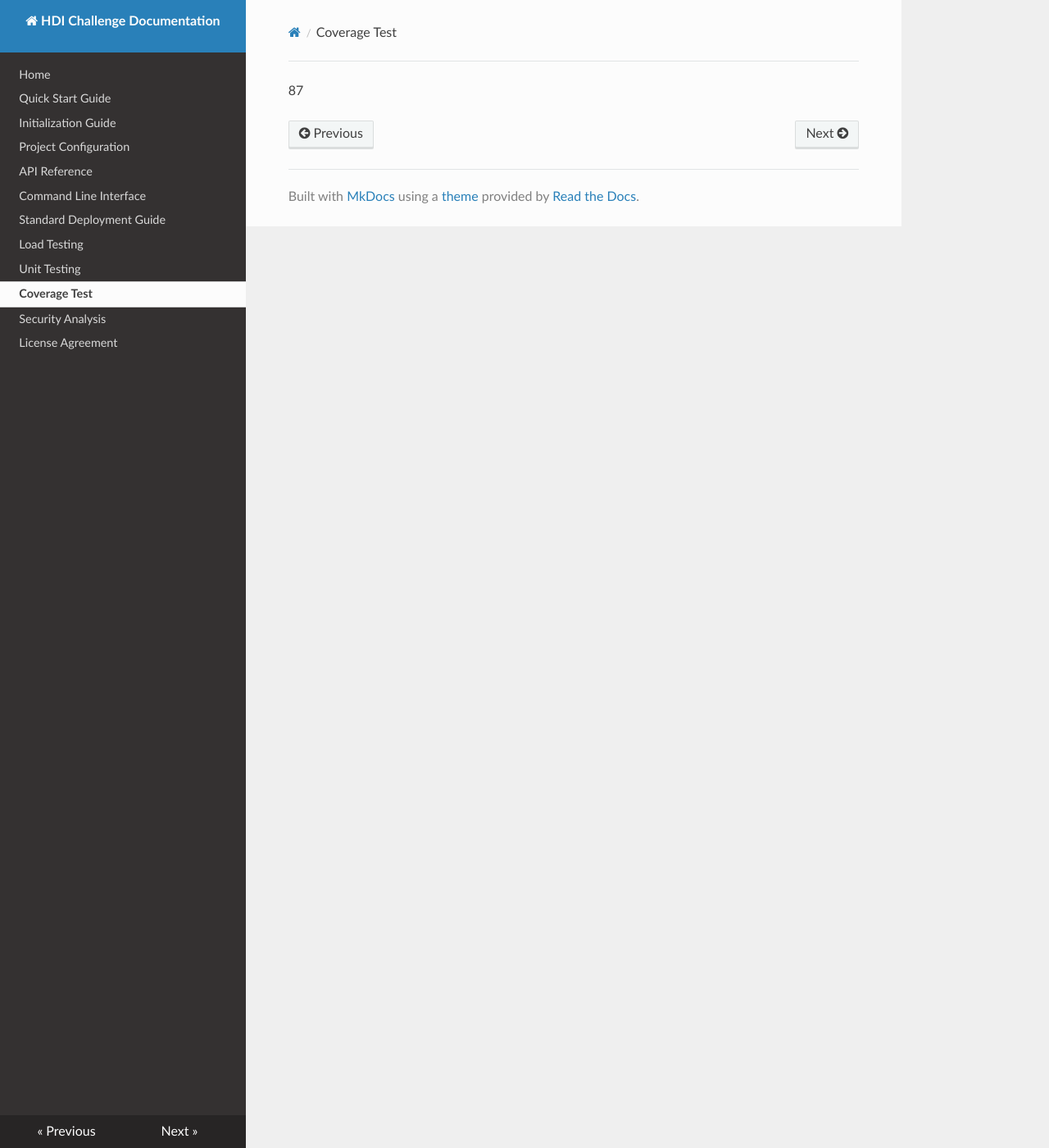
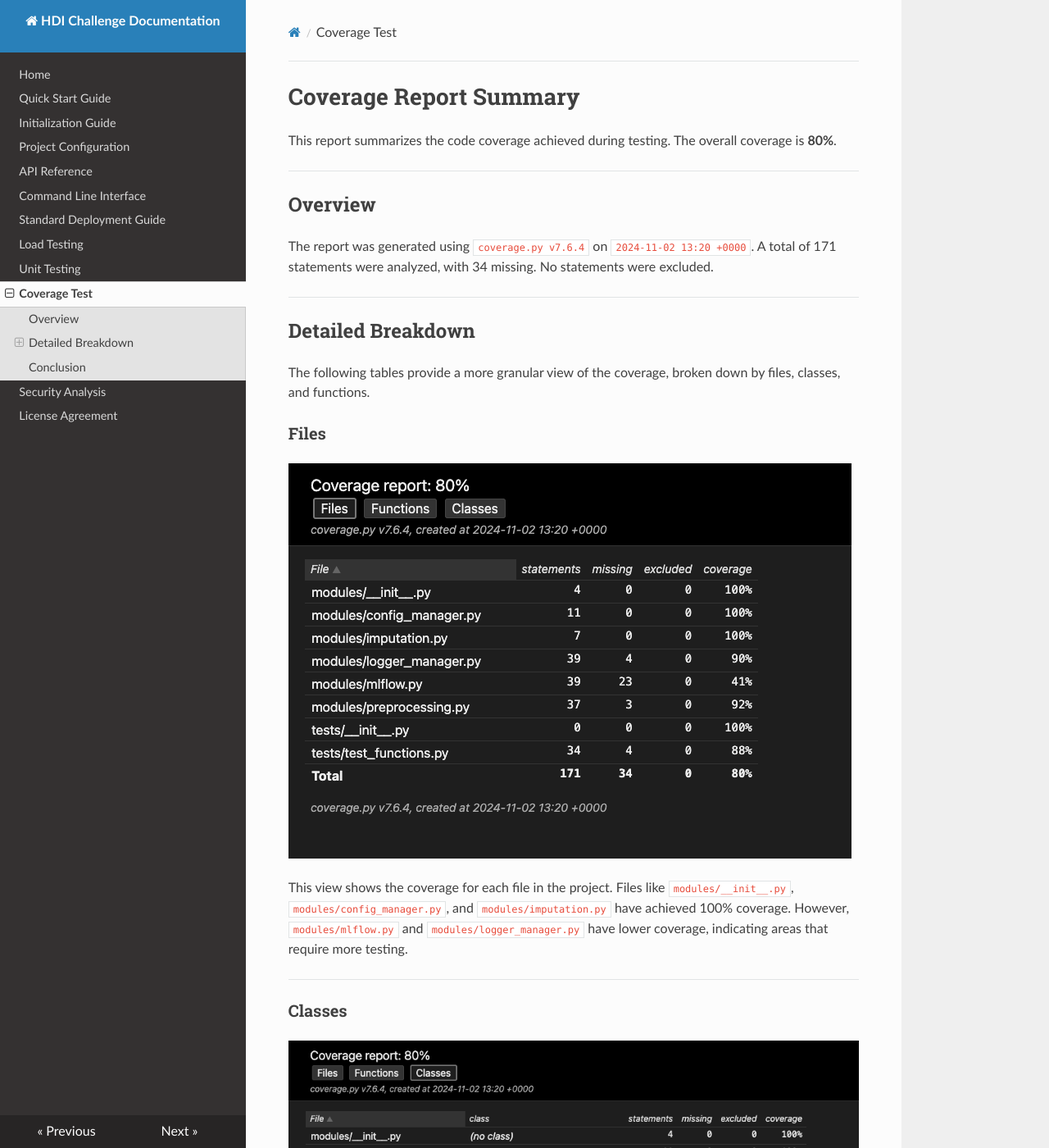
Before and after one commit to jarb29/hdi-reto, an MkDocs documentation site: the page built from docs/coverage.md, in a window 1280 px wide and 1400 px high. Shown: the whole window at 82% size. Built offline with MkDocs 1.6.1, drawn with Linux system fonts in a browser that asks for light colours; nearby versions of some CDN libraries; some of the changed text lies outside the part shown.

Commit message:
Update coverage report with detailed breakdown
Added a comprehensive summary of

```diff
--- a/docs/coverage.md
+++ b/docs/coverage.md
@@ -1 +1,43 @@
-87
+# Coverage Report Summary
+
+This report summarizes the code coverage achieved during testing. The overall coverage is **80%**.
+
+---
+
+## Overview
+
+The report was generated using `coverage.py v7.6.4` on `2024-11-02 13:20 +0000`. A total of 171 statements were analyzed, with 34 missing. No statements were excluded.
+
+---
+
+## Detailed Breakdown
+
+The following tables provide a more granular view of the coverage, broken down by files, classes, and functions.
+
+### Files
+
+![Coverage by File](images/O1.png)
+
+This view shows the coverage for each file in the project. Files like `modules/__init__.py`, `modules/config_manager.py`, and `modules/imputation.py` have achieved 100% coverage. However, `modules/mlflow.py` and `modules/logger_manager.py` have lower coverage, indicating areas that require more testing.
+
+---
+
+### Classes
+
+![Coverage by Class](images/O3.png)
+
+This view shows the coverage by class. Since most of the files don't define classes (indicated by "(no class)"), this view doesn't provide much additional information beyond the file-level view in this specific case.
+
+---
+
+### Functions
+
+![Coverage by Function](images/O2.png)
+
+This view provides the most detailed breakdown, showing the coverage for individual functions. This helps pinpoint specific functions with low coverage, such as `log_to_csv` and `get_logger` within `modules/logger_manager.py`, and `train_model` in `modules/mlflow.py`. These functions should be prioritized for further testing.
+
+---
+
+## Conclusion
+
+While the overall coverage is 80%, there are areas that require improvement. Focusing testing efforts on the modules and functions identified with lower coverage will help increase the overall robustness and reliability of the codebase.
```
